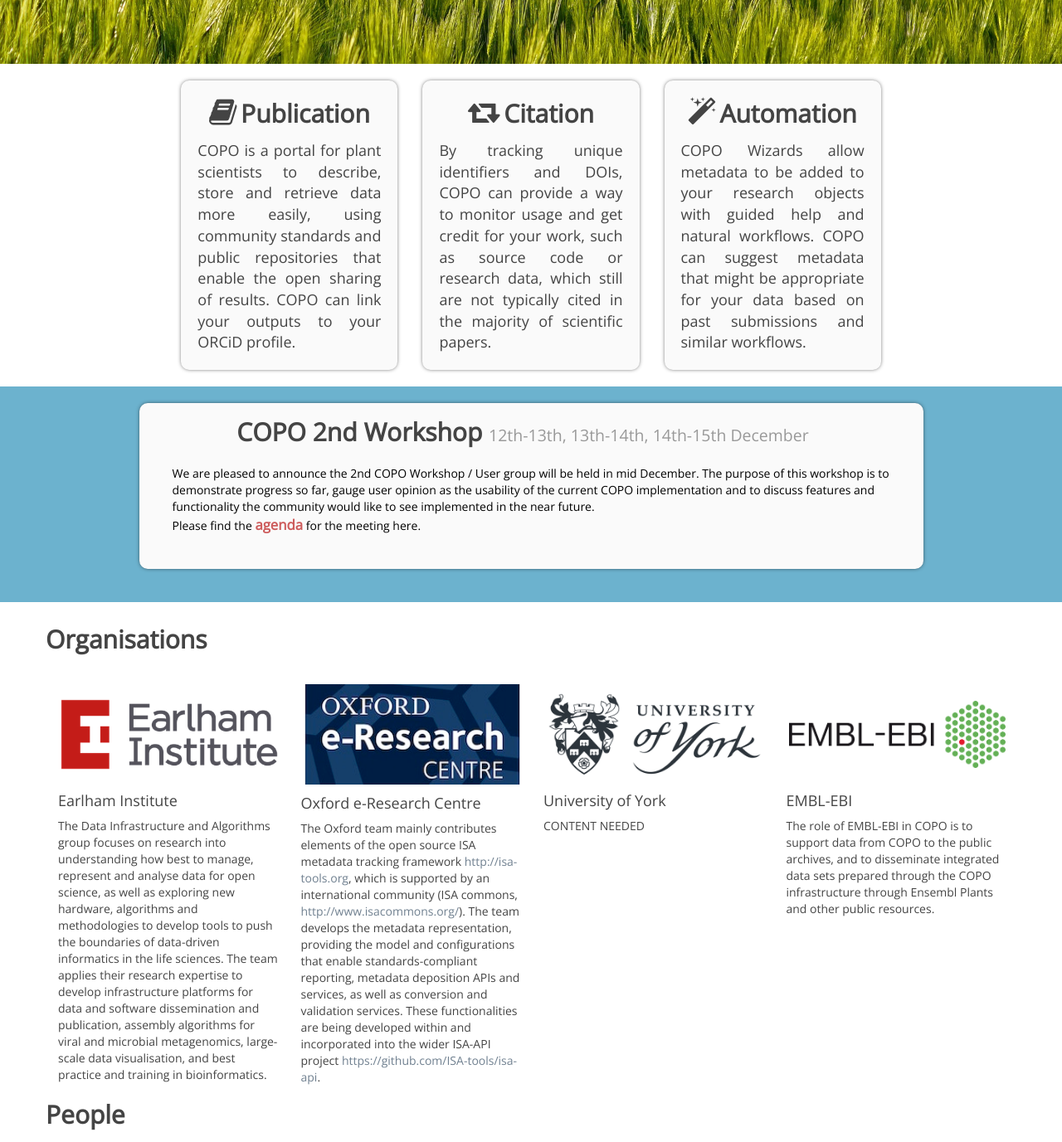
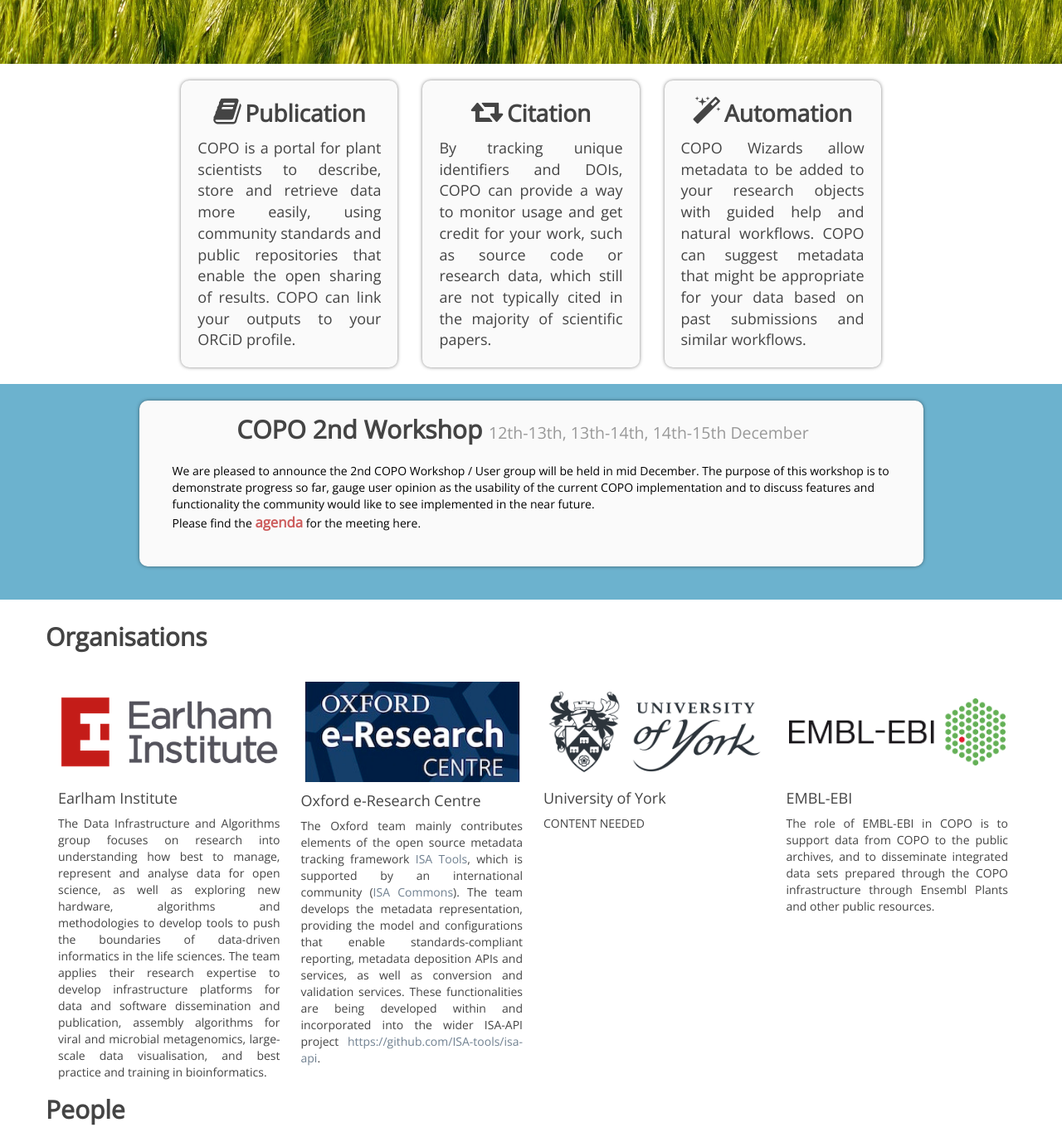
Before and after one commit to collaborative-open-plant-omics/landing, a plain HTML site: page index.html in a window 1280 px wide. Shown: the part 504-1881 px from the top of the page at 83% size. Drawn offline with nearby package versions, Linux system fonts and the light colour scheme.

Commit message:
Fix font and bio image sizing

```diff
--- a/assets/css/style.css
+++ b/assets/css/style.css
@@ -156,6 +156,16 @@
 .o_img {
     line-height: 125px;
     vertical-align: middle;
+}
+
+.o_bio {
+    text-align: justify;
+    text-justify: inter-word;
+}
+
+.p_bio {
+    text-align: justify;
+    text-justify: inter-word;
 }
 
 .color-dark {
@@ -442,6 +452,25 @@
     font-size: 20px;
     margin-bottom: 0px;
   }
+
+  #about .info-panel {
+    min-height: 100%;
+  }
+
+  .info-panel .icon-text {
+    line-height: 26px;
+    font-size: 24px;
+    margin-top: 0px;
+  }
+
+  .person img {
+    width: 60%;
+  }
+
+  .organisation img {
+    width: 60%;
+  }
+
 }
 
 /* Extra Small Devices, Phones */
@@ -454,6 +483,34 @@
     font-size: 24px;
     margin-bottom: 0px;
   }
+
+  #about {
+    padding-bottom: 0px;
+    margin-bottom: -20px;
+  }
+
+  #about [class^=col-] {
+    margin-bottom: 20px;
+  }
+
+  #about .info-panel {
+    min-height: 100%;
+  }
+
+  .info-panel .icon-text {
+    line-height: 30px;
+    font-size: 26px;
+    margin-top: 2px;
+  }
+
+  .person img {
+    width: 40%;
+  }
+
+  .organisation img {
+    width: 60%;
+  }
+
 }
 
 /* Small Devices, Tablets */
@@ -466,6 +523,29 @@
     font-size: 38px;
     margin-bottom: 0px;
   }
+
+  #about .info-panel {
+    min-height: 100%;
+  }
+
+  #about [class^=col-] {
+    margin-bottom: 20px;
+  }
+
+  .info-panel .icon-text {
+    line-height: 36px;
+    font-size: 34px;
+    margin-top: 6px;
+  }
+
+  .person img {
+    width: 100%;
+  }
+
+  .organisation img {
+    width: 100%;
+  }
+
 }
 
 /* Medium Devices, Desktops */
@@ -478,9 +558,24 @@
     font-size: 40px;
     margin-bottom: 50px;
   }
+
+  .info-panel .icon-text {
+    line-height: 32px;
+    font-size: 21px;
+    margin-top: 5px;
+  }
+
+  .person img {
+    width: 100%;
+  }
+
+  .organisation img {
+    width: 100%;
+  }
+
 }
 
-    /* Large Devices, Wide Screens */
+/* Large Devices, Wide Screens */
 @media only screen and (min-width : 1200px) {
   .header-img {
     width: 900px;
@@ -490,4 +585,19 @@
     font-size: 56px;
     margin-bottom: 80px;
   }
+
+  .info-panel .icon-text {
+    line-height: 36px;
+    font-size: 28px;
+    margin-top: 6px;
+  }
+
+  .person img {
+    width: 100%;
+  }
+
+  .organisation img {
+    width: 100%;
+  }
+
 }
--- a/index.html
+++ b/index.html
@@ -202,11 +202,9 @@
                 </div>
                 <div class="o_bio">
                     <h4>Oxford e-Research Centre</h4>
-                    The Oxford team mainly contributes elements of the open source ISA metadata tracking framework
-                    <a href="http://isa-tools.org">http://isa-tools.org</a>, which is supported by an international
-                    community
-                    (ISA commons, <a href="http://www.isacommons.org/">http://www.isacommons.org/</a>). The team
-                    develops
+                    The Oxford team mainly contributes elements of the open source metadata tracking framework
+                    <a href="http://isa-tools.org">ISA Tools</a>, which is supported by an international
+                    community (<a href="http://www.isacommons.org/">ISA Commons</a>). The team develops
                     the metadata representation, providing the model and configurations that enable standards-compliant
                     reporting, metadata deposition APIs and services, as well as conversion and validation services.
                     These functionalities are being developed within and incorporated into the wider ISA-API project
```
